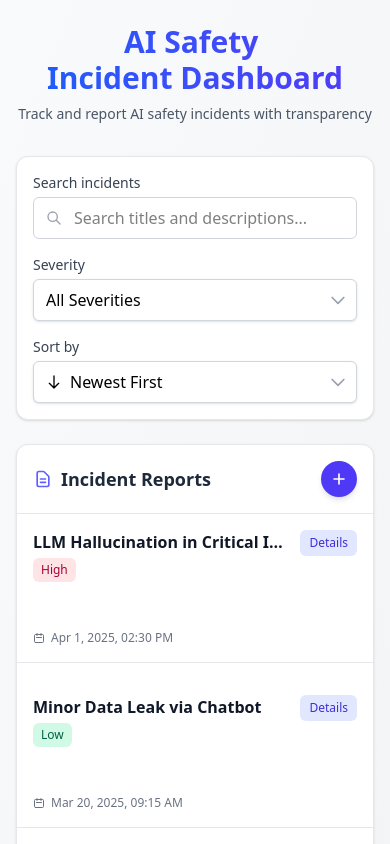
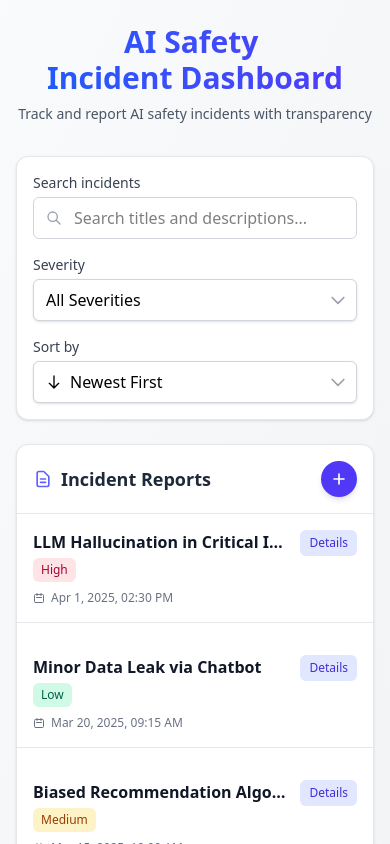
Before and after one commit to sanketyelugotla/SparkleHood, a React (Vite) app: page / in a window 390 px wide. Shown: the top 844 px of the page. Built offline with nearby package versions, Linux system fonts and the light colour scheme; a web font is replaced by a local one.

Commit message:
PAdding gap in date

```diff
--- a/src/components/IncidentCard.tsx
+++ b/src/components/IncidentCard.tsx
@@ -31,7 +31,7 @@ export default function IncidentCard({ incident, onToggleExpand }: IncidentCardP
                         </span>
                     </div>
 
-                    <div className="mt-12 sm:mt-2 flex items-center text-xs sm:text-sm text-gray-500">
+                    <div className="mt-2 sm:mt-2 flex items-center text-xs sm:text-sm text-gray-500">
                         <svg className="flex-shrink-0 mr-1.5 h-3 w-3 sm:h-4 sm:w-4" fill="none" stroke="currentColor" viewBox="0 0 24 24">
                             <path strokeLinecap="round" strokeLinejoin="round" strokeWidth={2} d="M8 7V3m8 4V3m-9 8h10M5 21h14a2 2 0 002-2V7a2 2 0 00-2-2H5a2 2 0 00-2 2v12a2 2 0 002 2z" />
                         </svg>
```
